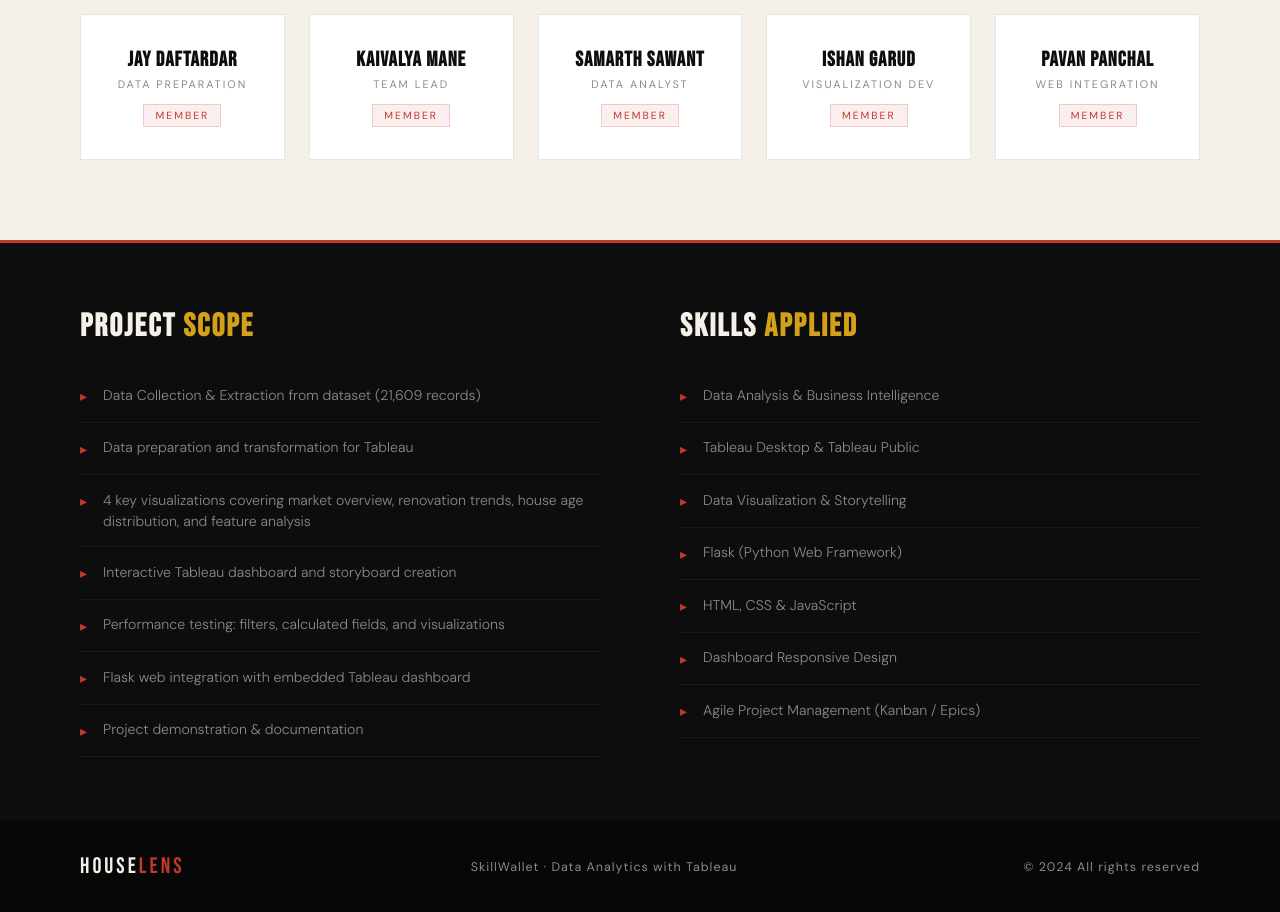
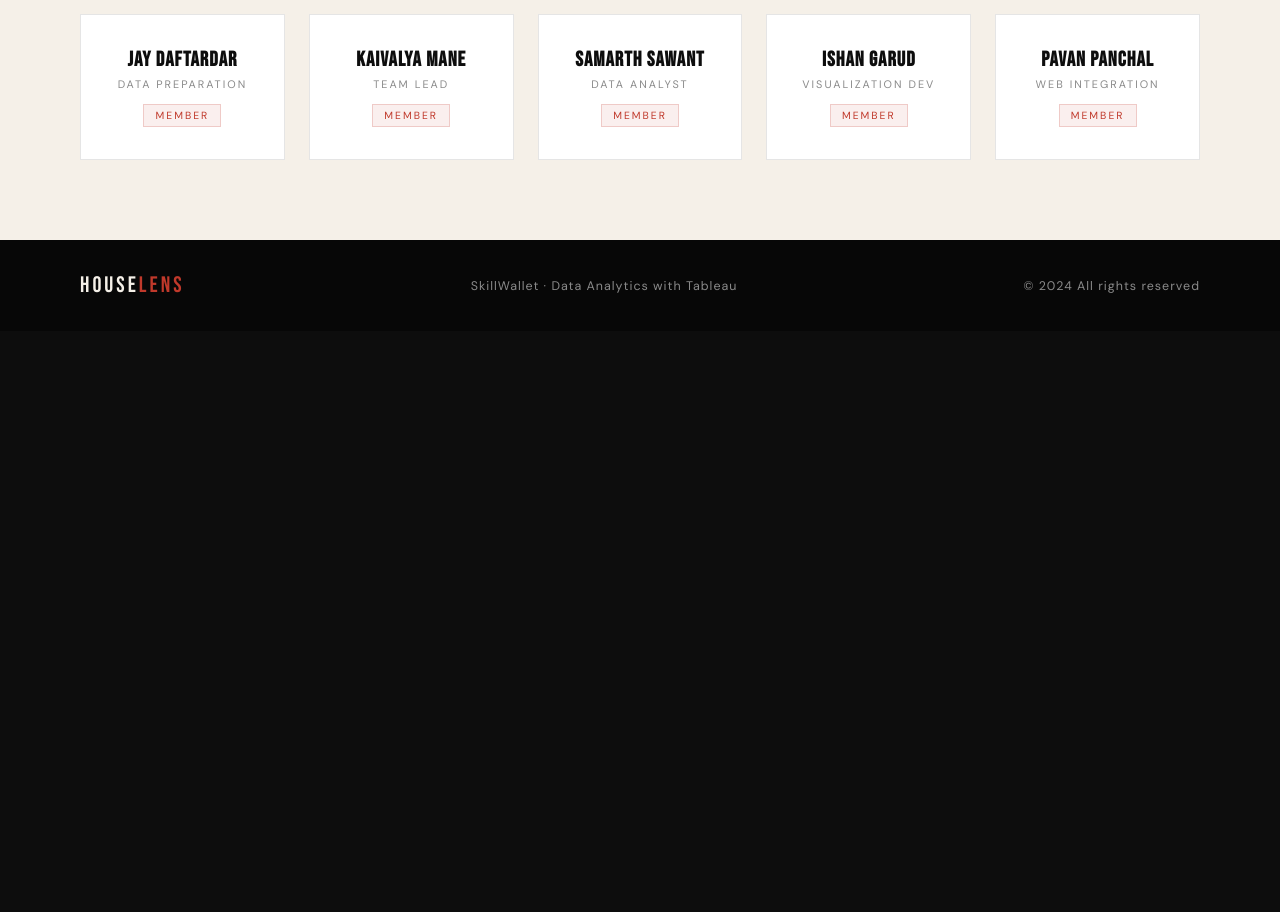
Before and after one commit to JayDaftardar/tableau_housing, a Flask app: page /team in a window 1280 px wide. Shown: the part 808-1720 px from the top of the page. After the commit the page ends 1101 px from the top, so only its background shows below. Run offline with Flask 3, Linux system fonts and the light colour scheme.

Commit message:
Remove contribution/program info section from team page

```diff
--- a/templates/team.html
+++ b/templates/team.html
@@ -136,35 +136,6 @@
         border: 1px solid rgba(192,57,43,0.2);
     }
 
-    /* Program info section */
-    .program-section {
-        background: var(--ink);
-        padding: 4rem 5rem;
-        display: grid;
-        grid-template-columns: 1fr 1fr;
-        gap: 5rem;
-        border-top: 3px solid var(--rust);
-    }
-    .prog-block-title {
-        font-family: 'Bebas Neue', sans-serif;
-        font-size: 2rem;
-        letter-spacing: 2px;
-        color: var(--paper);
-        margin-bottom: 1.5rem;
-    }
-    .prog-block-title em { font-style: normal; color: var(--gold); }
-    .prog-list { list-style: none; }
-    .prog-list li {
-        display: flex; align-items: flex-start; gap: 1rem;
-        padding: 0.9rem 0;
-        border-bottom: 1px solid rgba(255,255,255,0.05);
-        color: var(--light-slate);
-        font-size: 0.88rem;
-        line-height: 1.5;
-        font-weight: 300;
-    }
-    .prog-list li::before { content: '▸'; color: var(--rust); flex-shrink: 0; margin-top: 0.1rem; }
-
     footer {
         background: #070707;
         padding: 2rem 5rem;
@@ -179,7 +150,7 @@
     }
 
     @media (max-width: 900px) {
-        .team-hero, .program-section { grid-template-columns: 1fr; }
+        .team-hero { grid-template-columns: 1fr; }
         .members-grid { grid-template-columns: repeat(2, 1fr); }
         .team-section, .team-hero { padding: 2rem 1.5rem; }
     }
@@ -259,34 +230,6 @@
     </div>
 </section>
 
-<!-- Program Info -->
-<section class="program-section">
-    <div>
-        <h3 class="prog-block-title">Project <em>Scope</em></h3>
-        <ul class="prog-list">
-            <li>Data Collection &amp; Extraction from dataset (21,609 records)</li>
-            <li>Data preparation and transformation for Tableau</li>
-            <li>4 key visualizations covering market overview, renovation trends, house age distribution, and feature analysis</li>
-            <li>Interactive Tableau dashboard and storyboard creation</li>
-            <li>Performance testing: filters, calculated fields, and visualizations</li>
-            <li>Flask web integration with embedded Tableau dashboard</li>
-            <li>Project demonstration &amp; documentation</li>
-        </ul>
-    </div>
-    <div>
-        <h3 class="prog-block-title">Skills <em>Applied</em></h3>
-        <ul class="prog-list">
-            <li>Data Analysis &amp; Business Intelligence</li>
-            <li>Tableau Desktop &amp; Tableau Public</li>
-            <li>Data Visualization &amp; Storytelling</li>
-            <li>Flask (Python Web Framework)</li>
-            <li>HTML, CSS &amp; JavaScript</li>
-            <li>Dashboard Responsive Design</li>
-            <li>Agile Project Management (Kanban / Epics)</li>
-        </ul>
-    </div>
-</section>
-
 <footer>
     <div class="footer-brand">HOUSE<span>LENS</span></div>
     <p>SkillWallet · Data Analytics with Tableau</p>
```
